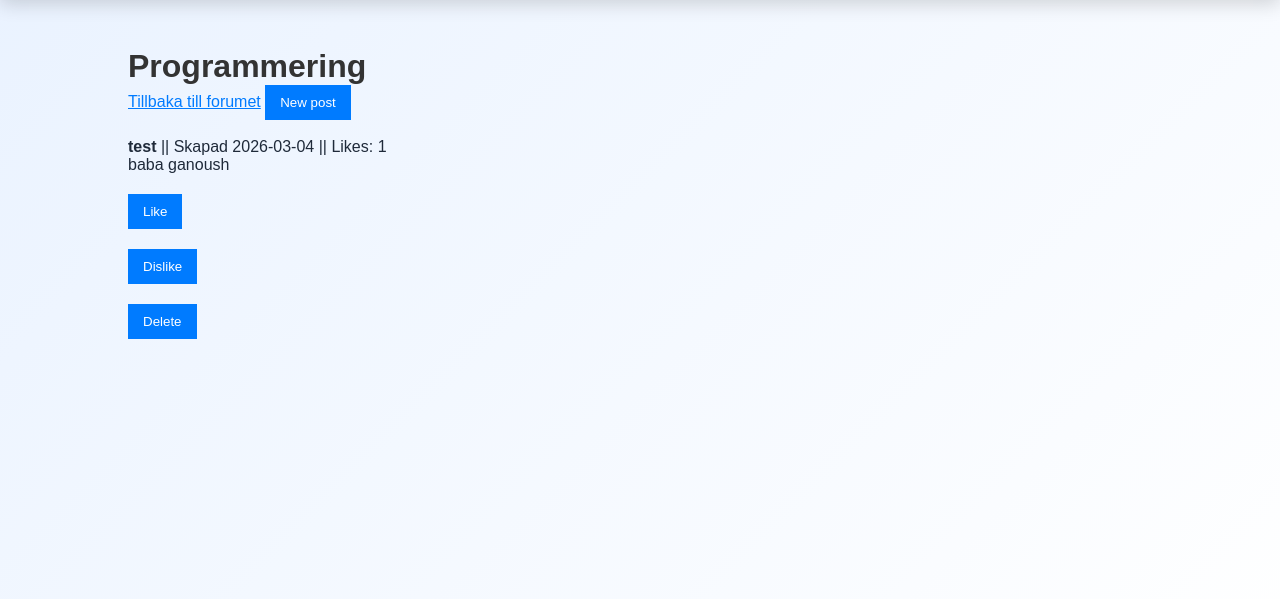
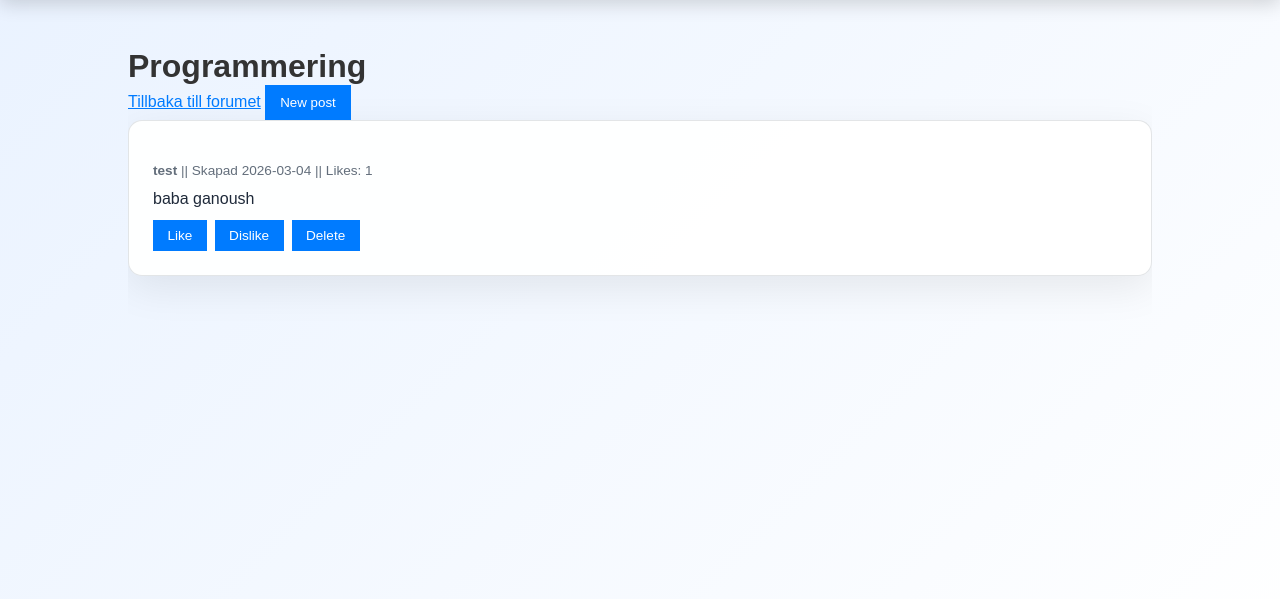
Before and after one commit to Carlchr/BetygshojandeProjekt, a Flask app: page /forum/topic/1 in a window 1280 px wide. Shown: the part 106-705 px from the top of the page. Run offline with Flask 3, Linux system fonts and the light colour scheme; a user stored in the database is signed in; data comes from the database, SQL or seed files in the repository; some libraries are stand-ins or nearby versions.

Commit message:
Design in open_topic

```diff
--- a/static/style.css
+++ b/static/style.css
@@ -270,13 +270,44 @@ main {
     color: #0f2f64;
 }
 
-.card {
+.card, .post-card {
     background: rgba(255, 255, 255, 0.92);
     border-radius: var(--radius);
     box-shadow: 0 12px 40px rgba(0, 0, 0, 0.08);
     border: 1px solid var(--border);
     padding: 1.5rem;
     margin-bottom: 1.5rem;
+}
+
+.post-meta {
+    color: rgba(47, 61, 79, 0.75);
+    font-size: 0.85rem;
+    margin-bottom: 0.75rem;
+}
+
+.post-actions {
+    display: flex;
+    flex-wrap: wrap;
+    gap: 0.5rem;
+    align-items: center;
+    margin-top: 0.75rem;
+}
+
+.post-actions form {
+    margin: 0;
+}
+
+.btn-like, .btn-dislike, .btn-delete {
+    padding: 0.5rem 0.9rem;
+    font-size: 0.85rem;
+}
+
+.btn-like:hover {
+    background-color: rgba(40, 167, 69, 0.9);
+}
+
+.btn-dislike:hover, .btn-delete:hover {
+    background-color: rgba(208, 69, 76, 0.9);
 }
 
 footer {
--- a/templates/forum.html
+++ b/templates/forum.html
@@ -31,7 +31,7 @@
                 </p>
             </div>
         {% else %}
-        <p>Inga trådar ännu.</p>
+            <p> Inga trådar ännu. </p>
         {% endfor %}
     </div>
 
--- a/templates/open_topic.html
+++ b/templates/open_topic.html
@@ -7,28 +7,28 @@
 <a href="{{ url_for('forum') }}">Tillbaka till forumet</a>
 
     <a href="{{ url_for('new_post', topic_id=topic.id) }}" class="new-thread-btn">
-        <button type="button">New post</button>
+        <button type="button"> New post </button>
     </a>
 
 {% for post in posts %}
     <div class="post-card">
         <br>
         <p class="post-meta"><strong>{{ post.username }}</strong> || Skapad {{ post.datum }} || Likes: {{ post.likes_count }}</p>
-        <p>{{ post.inlägg }}
+        <p class="post-body">{{ post.inlägg }}</p>
 
+        <div class="post-actions">
             <form action="/forum/topic/like_post/{{ post.id }}" method="POST">
-            <button>Like</button>
+                <button class="btn-like">Like</button>
             </form>
 
             <form action="/forum/topic/dislike_post/{{ post.id }}" method="POST">
-            <button>Dislike</button>
+                <button class="btn-dislike">Dislike</button>
             </form>
 
             <form action="/forum/topic/delete_post/{{ post.id }}" method="POST">
-            <button>Delete</button>
+                <button class="btn-delete">Delete</button>
             </form>
-        </p>
-
+        </div>
     </div>
 {% endfor %}
 
```
Lines whose indentation alone changed are shown as unchanged.
